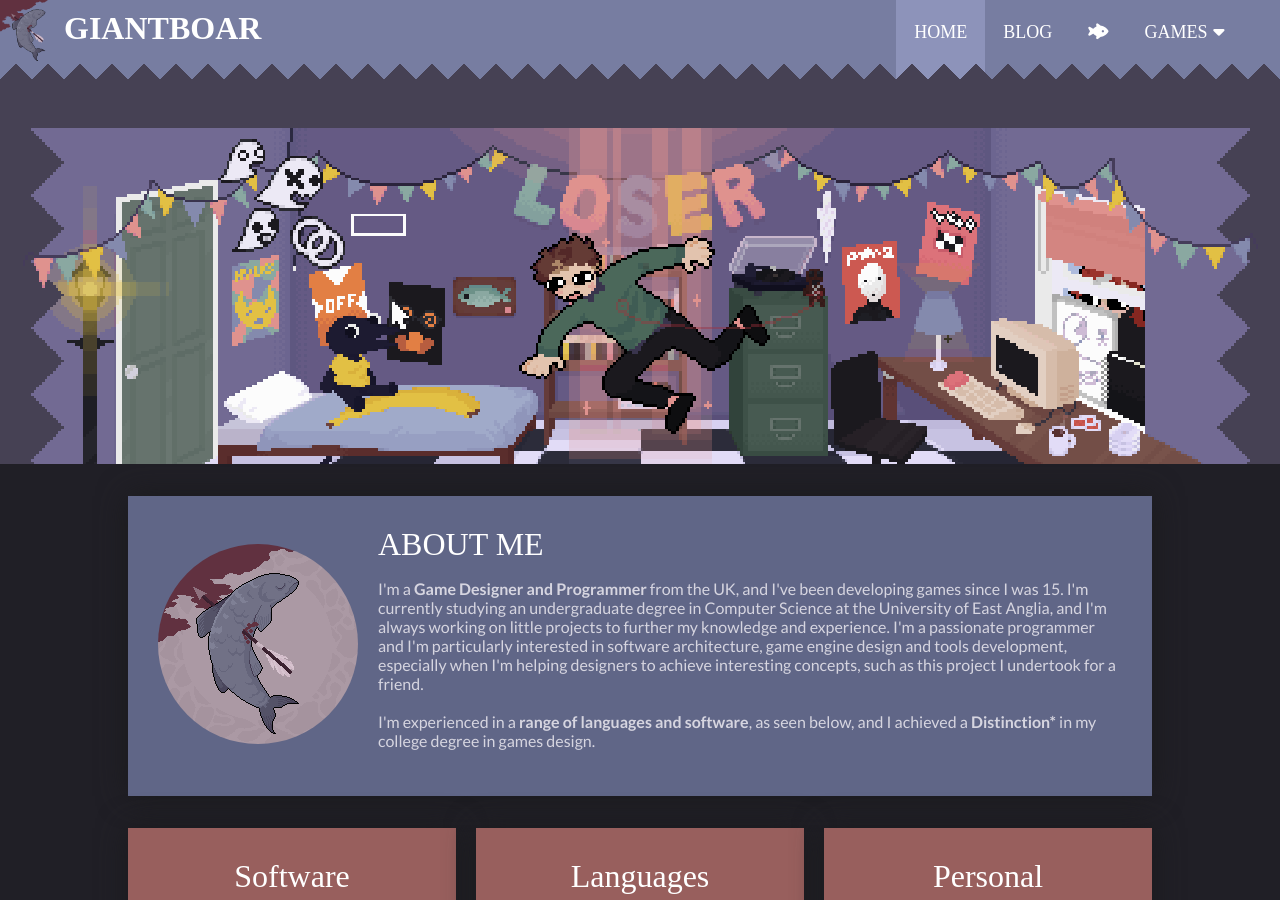
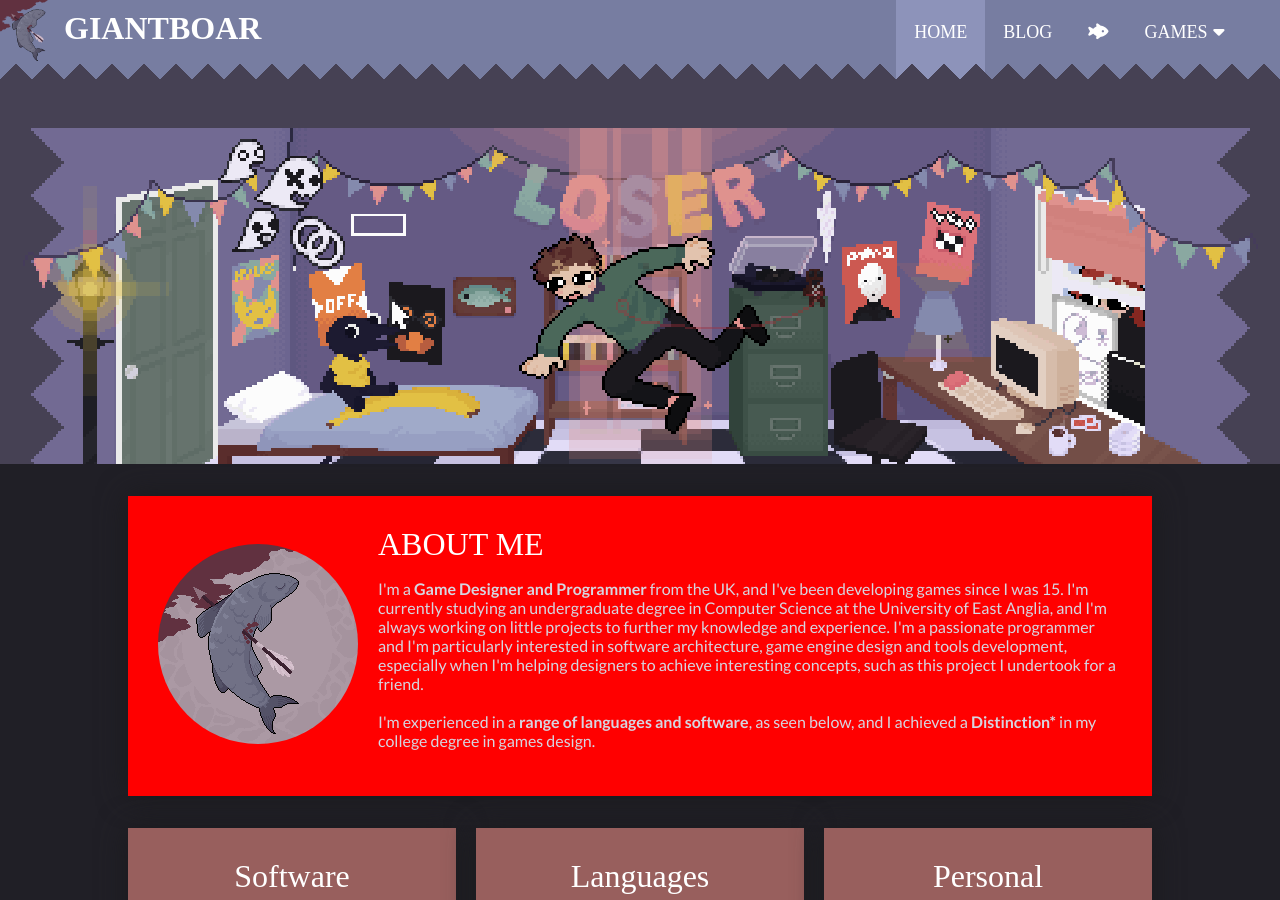
Before and after one commit to GiantBoar/giantboar.github.io, a Jekyll site: the page built from index.html, in a window 1280 px wide and 900 px high. Built offline with Jekyll 4.4.1, drawn with Linux system fonts in a browser that asks for light colours; some web fonts are replaced.

Commit message:
test update

```diff
--- a/_layouts/home.html
+++ b/_layouts/home.html
@@ -13,7 +13,7 @@ layout: default
 
 <div class="container" style="margin-top: 0;">
     <!-- about me widget -->
-    <div class="widget drop-shadow row" style="background-color: #606687">
+    <div class="widget drop-shadow row" style="background-color: #ff0000"> <!-- #606687 -->
         <!-- profile picture -->
         <div class="centred">
             <img class="profile-picture" src="../assets/img/general/profile-picture.png">
```
Also changed, not shown: 2 other files.
